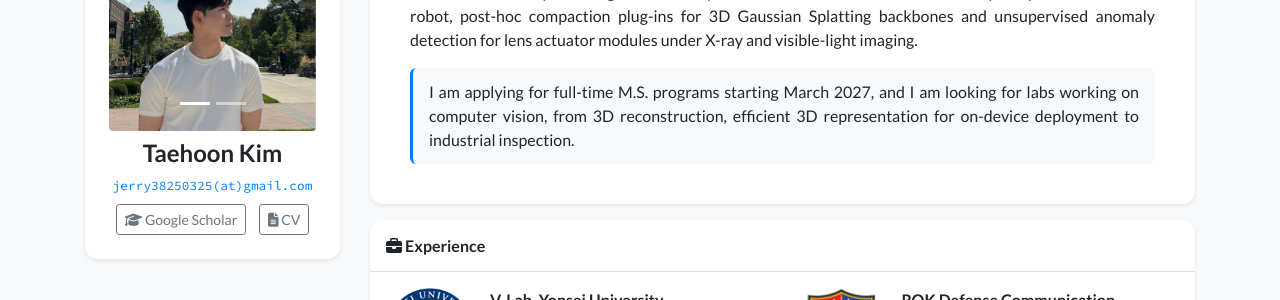
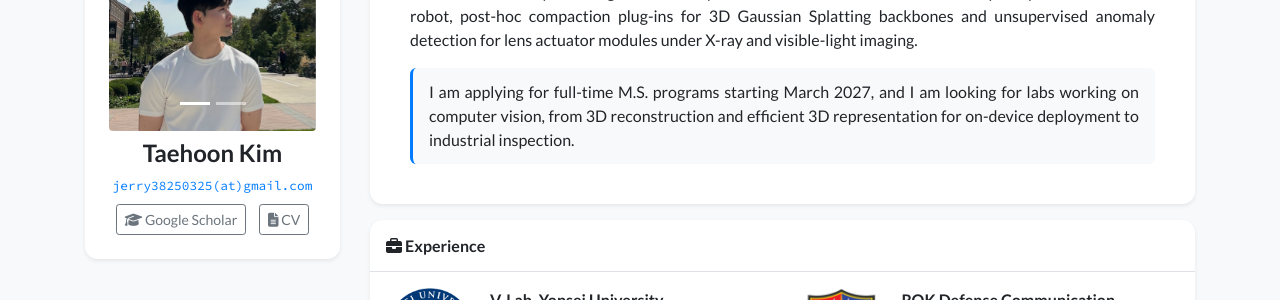
Before and after one commit to Maruu0127/Maruu0127.github.io, a Jekyll site: the page built from index.html, in a window 1280 px wide and 900 px high. Shown: the part 246-546 px from the top of the window. Built offline with Jekyll 4.4.1, drawn with Linux system fonts in a browser that asks for light colours; nearby versions of some CDN libraries; a style sheet for code colours, icons or effects is not loaded.

Commit message:
Fix conjunction in Research Interests box phrasing
Co-Authored-By: Claude Opus 5 <noreply@anthropic.com>
Claude-Session: https://claude.ai/code/session_01TDUz2ydBG5BVzgqHgM1AZX

```diff
--- a/_data/profile.yml
+++ b/_data/profile.yml
@@ -25,7 +25,7 @@ short_bio: >-
   </p>
   <p style="border-left: 3px solid #007bff; background-color: #f8f9fa; padding: 0.75rem 1rem; border-radius: 0.4rem; margin-bottom: 0;">
     I am applying for full-time M.S. programs starting March 2027, and I am looking for labs
-    working on computer vision, from 3D reconstruction, efficient 3D representation for
+    working on computer vision, from 3D reconstruction and efficient 3D representation for
     on-device deployment to industrial inspection.
   </p>
 
```
